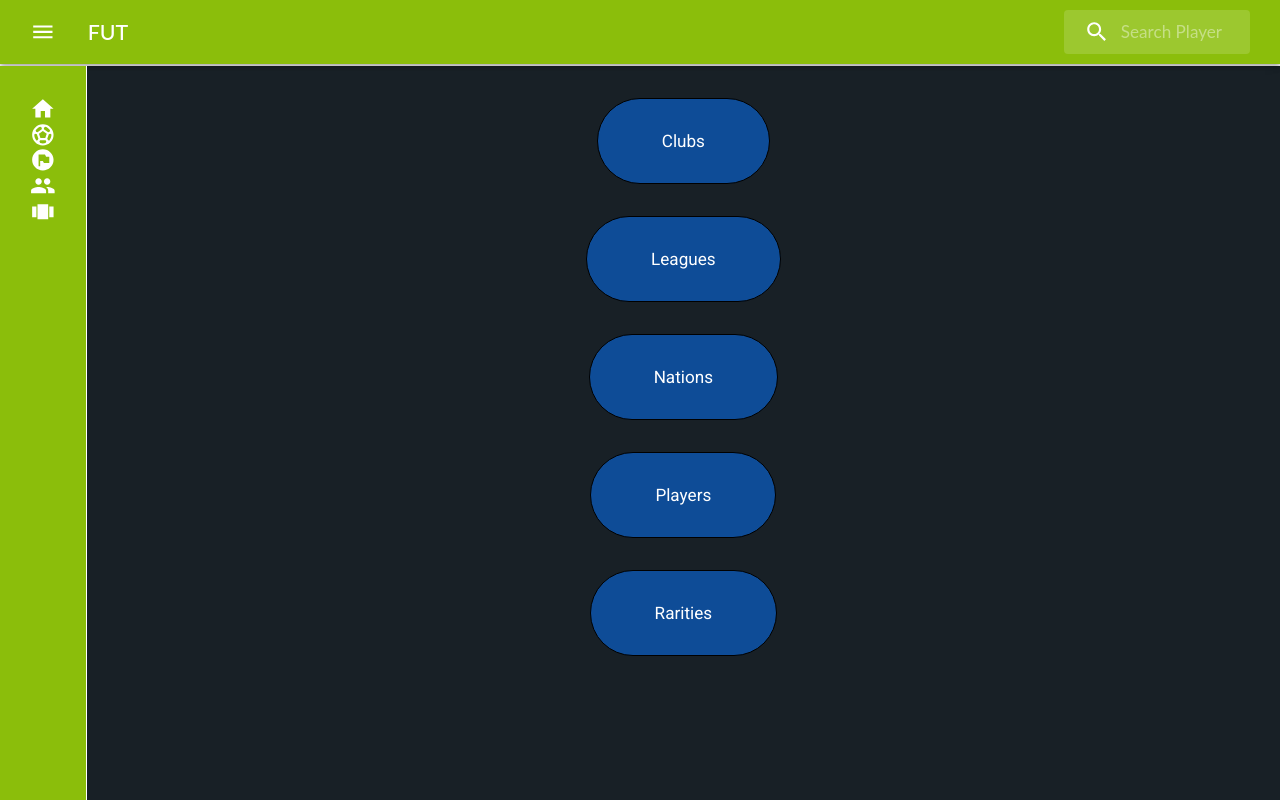
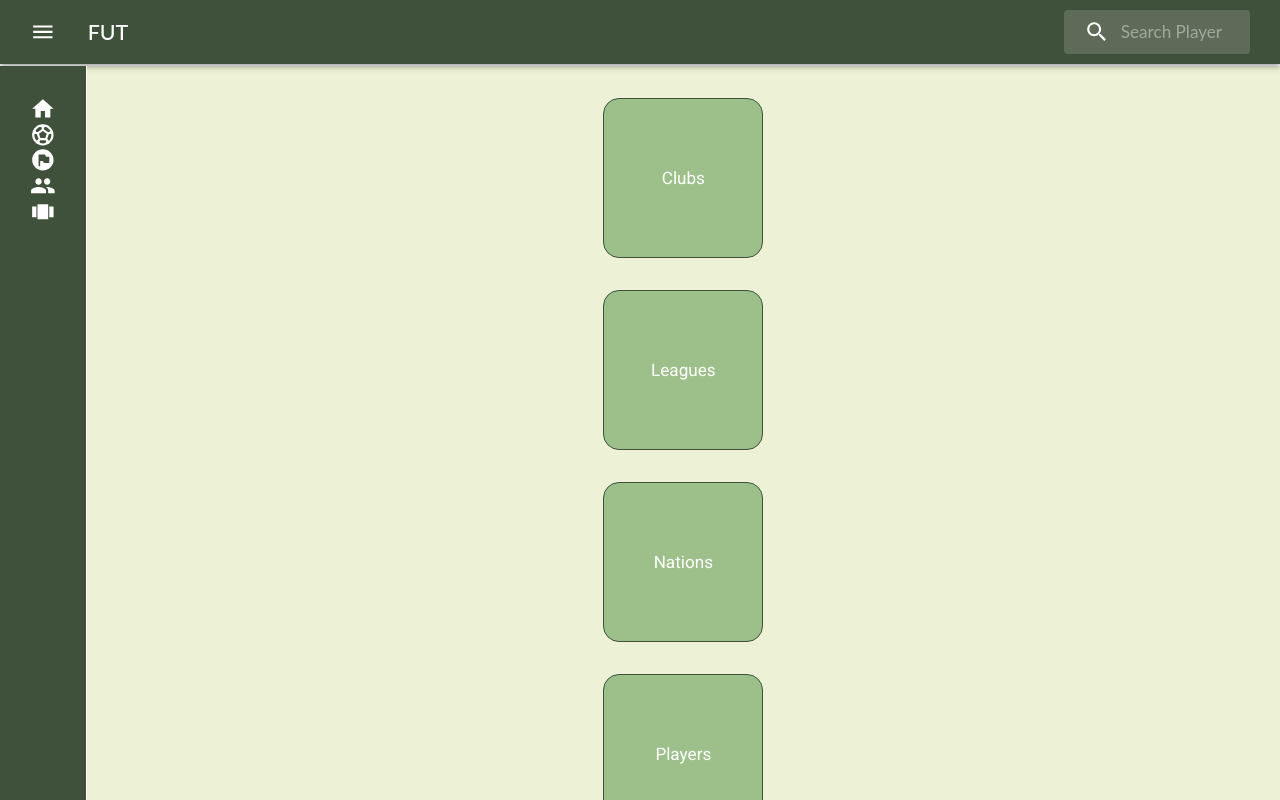
Before and after one commit to kadirkopuk/fifa, a React (Create React App) app: page / in a window 1280 px wide. Shown: the top 800 px of the page. Built offline with nearby package versions, Linux system fonts and the light colour scheme.

Commit message:
new-theme

```diff
--- a/src/components/Navbar.jsx
+++ b/src/components/Navbar.jsx
@@ -59,7 +59,7 @@
       }}
     >
       <Box sx={{ flexGrow: 1 }}>
-        <AppBar position="static" sx={{ backgroundColor: "#8bbe0b" }}>
+        <AppBar position="static" sx={{ backgroundColor: "#40513B" }}>
           <Toolbar>
             <IconButton
               size="large"
--- a/src/components/Sidebar.jsx
+++ b/src/components/Sidebar.jsx
@@ -13,20 +13,24 @@
       sx={{
         p: 2,
         left: 0,
-        backgroundColor: "#8bbe0b",
+        backgroundColor: "#40513B",
         borderRight: "1px solid #fff",
       }}
     >
       <Stack
         sx={{
           p: 1,
+          spacing: 2,
+          direction: "column",
+          justifyContent: "space-between",
+          color: "#fff",
         }}
       >
-        <HomeIcon sx={{ color: "white" }} />
-        <SportsSoccerIcon sx={{ color: "white" }} />
-        <FlagCircleIcon sx={{ color: "white" }} />
-        <PeopleIcon sx={{ color: "white" }} />
-        <ViewCarouselIcon sx={{ color: "white" }} />
+        <HomeIcon />
+        <SportsSoccerIcon />
+        <FlagCircleIcon />
+        <PeopleIcon />
+        <ViewCarouselIcon />
       </Stack>
     </Box>
   );
--- a/src/components/Theme.jsx
+++ b/src/components/Theme.jsx
@@ -12,7 +12,7 @@
       superLight: red[100],
     },
     background: {
-      default: "rgb(24, 32, 38)",
+      default: "rgb(237, 241, 214)",
     },
   },
   typography: {
--- a/src/pages/Content.jsx
+++ b/src/pages/Content.jsx
@@ -85,7 +85,7 @@
         <Typography
           variant="h4"
           sx={{
-            backgroundColor: "primary.light",
+            backgroundColor: "#9DC08B",
             borderRadius: "10px",
             fontWeight: "bold",
             mt: 2,
--- a/src/pages/Contents.jsx
+++ b/src/pages/Contents.jsx
@@ -52,7 +52,7 @@
           >
             <Typography
               variant="h6"
-              bgcolor="primary.light"
+              bgcolor="#9DC08B"
               sx={{
                 cursor: "pointer",
                 display: "flex",
@@ -61,7 +61,7 @@
                 borderRadius: "5px",
                 p: 1,
                 mt: 1,
-                "&:hover": { backgroundColor: "primary.main" },
+                "&:hover": { backgroundColor: "#40513B", color: "#fff" },
               }}
             >
               {item.name}
--- a/src/pages/Home/Home.module.css
+++ b/src/pages/Home/Home.module.css
@@ -9,17 +9,19 @@
 
 .link_navigator {
   text-transform: capitalize;
+  height: 10rem;
+  width: 10rem;
   display: flex;
   align-items: center;
   justify-content: center;
-  border: 1px solid #000;
-  border-radius: 4rem;
+  border: 1px solid #40513b;
+  border-radius: 1rem;
   padding: 2rem 4rem;
-  background: rgb(14, 76, 151);
+  background: rgb(157, 192, 139);
   color: #fff;
   cursor: pointer;
 }
 .link_navigator:hover {
-  background: #fff;
-  color: #000;
+  background: #40513b;
+  color: #fff;
 }
```
